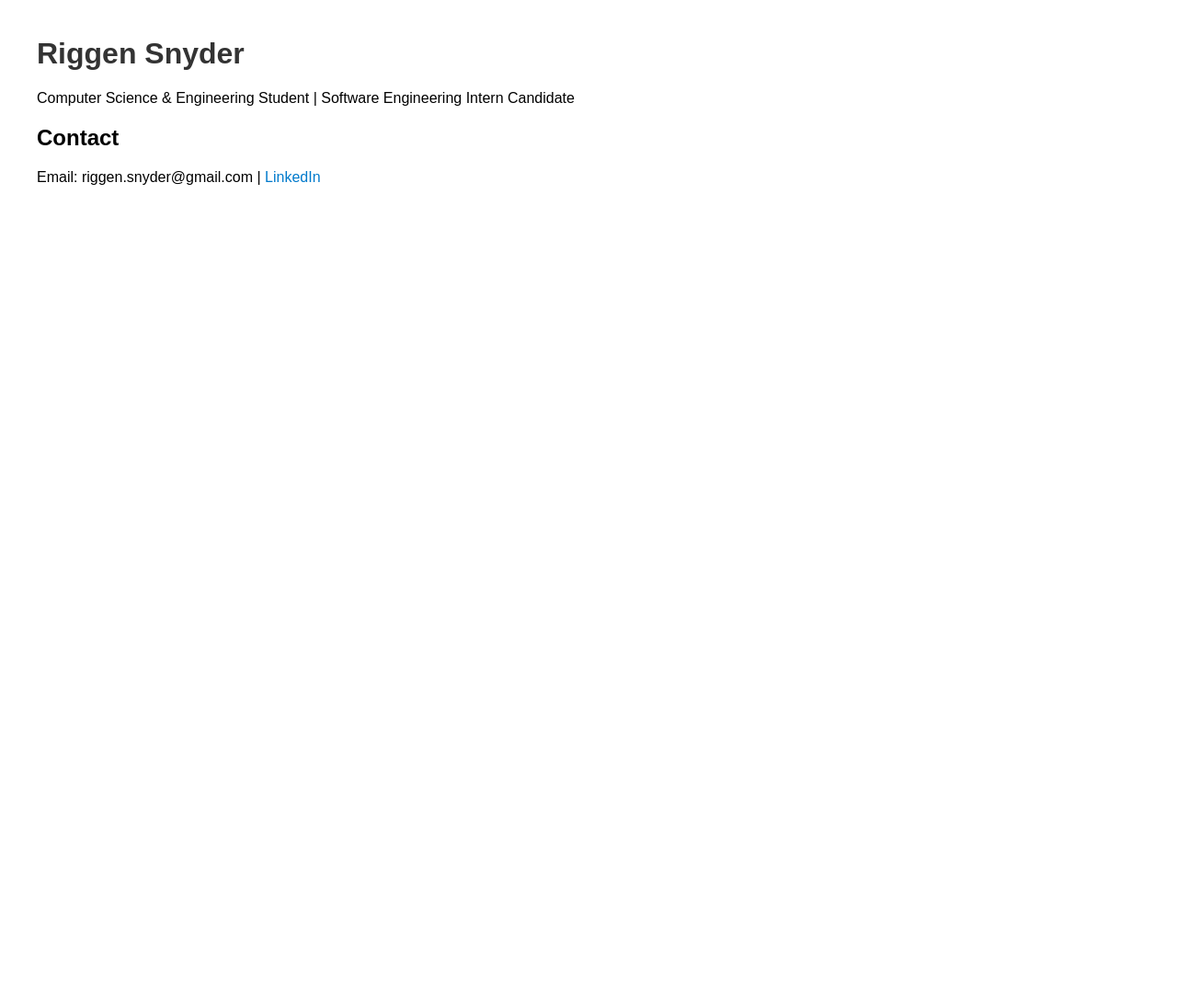
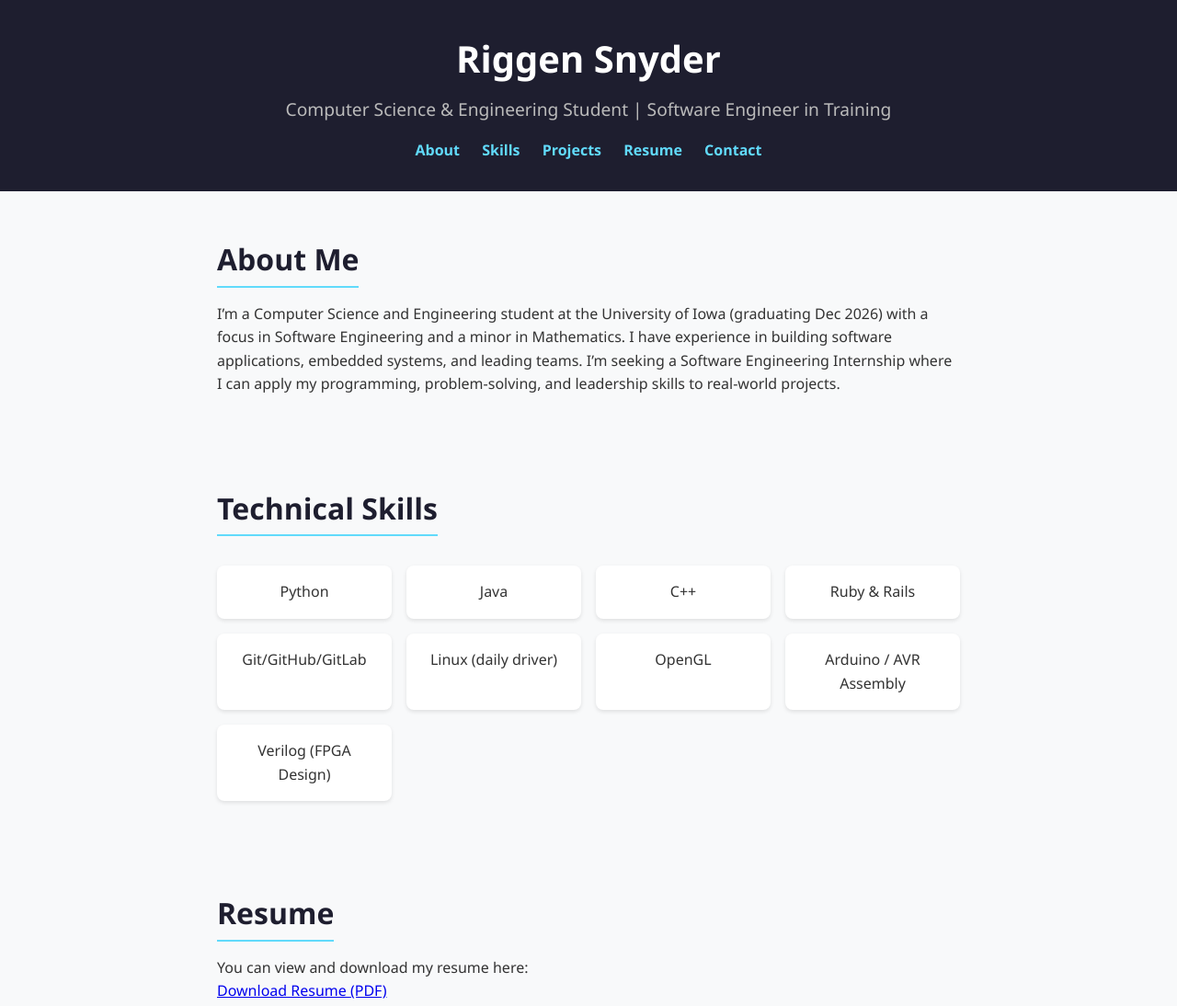
Before and after one commit to RiggenCode/RiggenCode.github.io, a plain HTML site: page index.html in a window 1280 px wide. Shown: the top 1094 px of the page at 92% size. Before the commit the page ends 800 px from the top, so only its background shows below. Drawn offline with Linux system fonts and the light colour scheme.

Commit message:
updated to a much more fleshed out version

```diff
--- a/index.html
+++ b/index.html
@@ -1,20 +1,180 @@
 <!DOCTYPE html>
-<html>
+<html lang="en">
 <head>
-  <title>Riggen Snyder</title>
   <meta charset="UTF-8">
+  <meta name="viewport" content="width=device-width, initial-scale=1.0">
+  <title>Riggen Snyder | Portfolio</title>
   <style>
-    body { font-family: Arial, sans-serif; margin: 40px; }
-    h1 { color: #333; }
-    a { color: #007acc; text-decoration: none; }
+    /* Reset */
+    * { margin: 0; padding: 0; box-sizing: border-box; }
+
+    body {
+      font-family: "Segoe UI", Tahoma, sans-serif;
+      line-height: 1.6;
+      background: #f8f9fa;
+      color: #333;
+    }
+
+    header {
+      background: #1e1e2f;
+      color: white;
+      padding: 2rem 3rem;
+      text-align: center;
+    }
+
+    header h1 {
+      font-size: 2.5rem;
+      margin-bottom: 0.5rem;
+    }
+
+    header p {
+      font-size: 1.2rem;
+      color: #bbb;
+    }
+
+    nav {
+      margin-top: 1rem;
+    }
+
+    nav a {
+      margin: 0 10px;
+      color: #61dafb;
+      text-decoration: none;
+      font-weight: bold;
+    }
+
+    section {
+      padding: 3rem 6rem;
+      max-width: 1000px;
+      margin: auto;
+    }
+
+    section h2 {
+      font-size: 2rem;
+      margin-bottom: 1rem;
+      color: #1e1e2f;
+      border-bottom: 2px solid #61dafb;
+      display: inline-block;
+      padding-bottom: 0.2rem;
+    }
+
+    .skills-list {
+      display: grid;
+      grid-template-columns: repeat(auto-fit, minmax(180px, 1fr));
+      gap: 1rem;
+      margin-top: 1rem;
+    }
+
+    .skill {
+      background: white;
+      padding: 1rem;
+      border-radius: 8px;
+      box-shadow: 0 2px 4px rgba(0,0,0,0.1);
+      text-align: center;
+    }
+
+    .projects {
+      display: grid;
+      grid-template-columns: repeat(auto-fit, minmax(280px, 1fr));
+      gap: 2rem;
+    }
+
+    .project {
+      background: white;
+      padding: 1.5rem;
+      border-radius: 10px;
+      box-shadow: 0 3px 6px rgba(0,0,0,0.1);
+    }
+
+    .project h3 {
+      margin-bottom: 0.5rem;
+    }
+
+    .project a {
+      color: #007acc;
+      text-decoration: none;
+      font-weight: bold;
+    }
+
+    footer {
+      background: #1e1e2f;
+      color: #bbb;
+      text-align: center;
+      padding: 1.5rem;
+      margin-top: 3rem;
+    }
+
+    footer a {
+      color: #61dafb;
+      text-decoration: none;
+    }
+
+    @media(max-width: 768px) {
+      section { padding: 2rem; }
+    }
   </style>
 </head>
 <body>
-  <h1>Riggen Snyder</h1>
-  <p>Computer Science & Engineering Student | Software Engineering Intern Candidate</p>
 
+  <!-- Header -->
+  <header>
+    <h1>Riggen Snyder</h1>
+    <p>Computer Science & Engineering Student | Software Engineer in Training</p>
+    <nav>
+      <a href="#about">About</a>
+      <a href="#skills">Skills</a>
+      <a href="#projects">Projects</a>
+      <a href="#resume">Resume</a>
+      <a href="#contact">Contact</a>
+    </nav>
+  </header>
 
-  <h2>Contact</h2>
-  <p>Email: riggen.snyder@gmail.com | <a href="https://www.linkedin.com/in/riggen-snyder">LinkedIn</a></p>
+  <!-- About -->
+  <section id="about">
+    <h2>About Me</h2>
+    <p>
+      I’m a Computer Science and Engineering student at the University of Iowa (graduating Dec 2026)
+      with a focus in Software Engineering and a minor in Mathematics. I have experience in
+      building software applications, embedded systems, and leading teams. I’m seeking a
+      Software Engineering Internship where I can apply my programming, problem-solving,
+      and leadership skills to real-world projects.
+    </p>
+  </section>
+
+  <!-- Skills -->
+  <section id="skills">
+    <h2>Technical Skills</h2>
+    <div class="skills-list">
+      <div class="skill">Python</div>
+      <div class="skill">Java</div>
+      <div class="skill">C++</div>
+      <div class="skill">Ruby & Rails</div>
+      <div class="skill">Git/GitHub/GitLab</div>
+      <div class="skill">Linux (daily driver)</div>
+      <div class="skill">OpenGL</div>
+      <div class="skill">Arduino / AVR Assembly</div>
+      <div class="skill">Verilog (FPGA Design)</div>
+    </div>
+  </section>
+<!-- Resume -->
+  <section id="resume">
+    <h2>Resume</h2>
+    <p>You can view and download my resume here:</p>
+    <p><a href="RiggenSnyderResume.pdf" target="_blank">Download Resume (PDF)</a></p>
+  </section>
+
+  <!-- Contact -->
+  <section id="contact">
+    <h2>Contact</h2>
+    <p>Email: <a href="mailto:riggen.snyder@gmail.com">riggen.snyder@gmail.com</a></p>
+    <p>LinkedIn: <a href="https://www.linkedin.com/in/riggen-snyder" target="_blank">linkedin.com/in/riggen-snyder</a></p>
+    <p>GitHub: <a href="https://github.com/yourusername" target="_blank">github.com/yourusername</a></p>
+  </section>
+
+  <!-- Footer -->
+  <footer>
+    <p>© 2025 Riggen Snyder | Built with ❤️ using HTML & CSS</p>
+  </footer>
+
 </body>
 </html>
```
